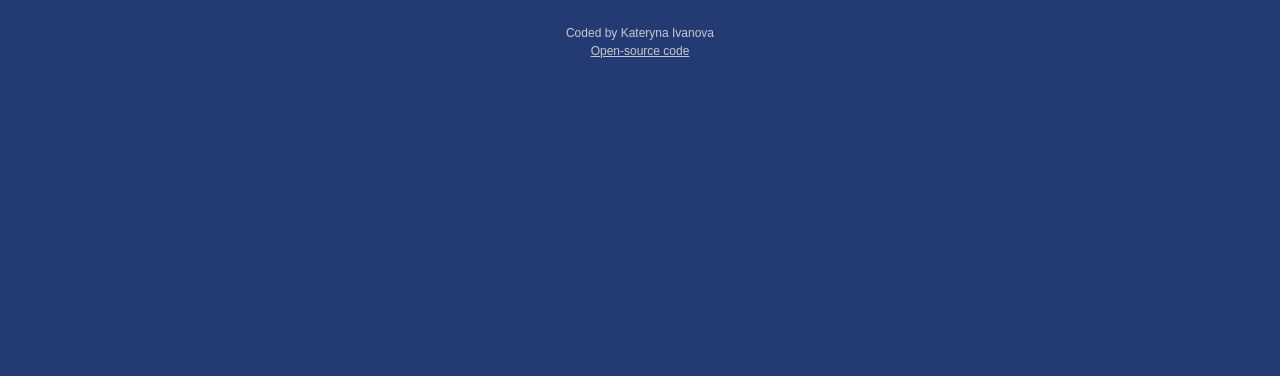
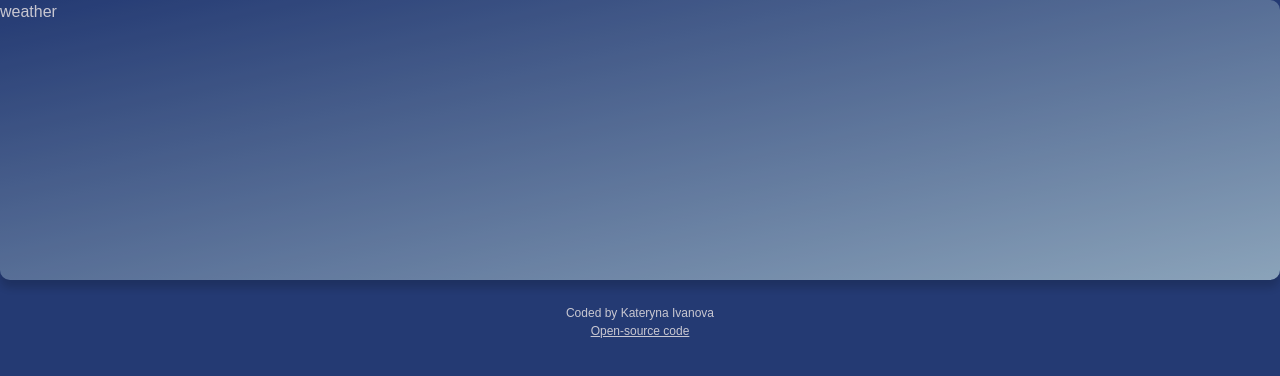
Before and after one commit to KateFesik/weather-react, a React (Create React App) app: page / in a window 1280 px wide. Shown: the top 376 px of the page. Built offline with nearby package versions, Linux system fonts and the light colour scheme.

Commit message:
add axios
import "react-loader-spinner";
import "weather-icons-react";
import "react-icons/bi".

```diff
--- a/package.json
+++ b/package.json
@@ -6,9 +6,13 @@
     "@testing-library/jest-dom": "^5.16.5",
     "@testing-library/react": "^13.4.0",
     "@testing-library/user-event": "^13.5.0",
+    "axios": "^0.27.2",
     "react": "^18.2.0",
     "react-dom": "^18.2.0",
+    "react-icons": "^4.4.0",
+    "react-loader-spinner": "^5.3.4",
     "react-scripts": "5.0.1",
+    "weather-icons-react": "^1.2.0",
     "web-vitals": "^2.1.4"
   },
   "scripts": {
--- a/src/App.js
+++ b/src/App.js
@@ -1,11 +1,14 @@
 import "./App.css";
+import "./styles.css";
 import Footer from "./Footer";
+import CardMainWeather from "./CardMainWeather";
 
 function App() {
   return (
-    <div className="App">
+    <header className="App-header">
+      <CardMainWeather />
       <Footer />
-    </div>
+    </header>
   );
 }
 
--- /dev/null
+++ b/src/CardMainWeather.js
@@ -0,0 +1,10 @@
+import React from "react";
+import "./styles.css";
+
+export default function CardMainWeather(props) {
+  return (
+    <div className="card-main-weather">
+      <p>weather</p>
+    </div>
+  );
+}
```
Also changed, not shown: 2 other files (tests, documents, lock files or other folders).
